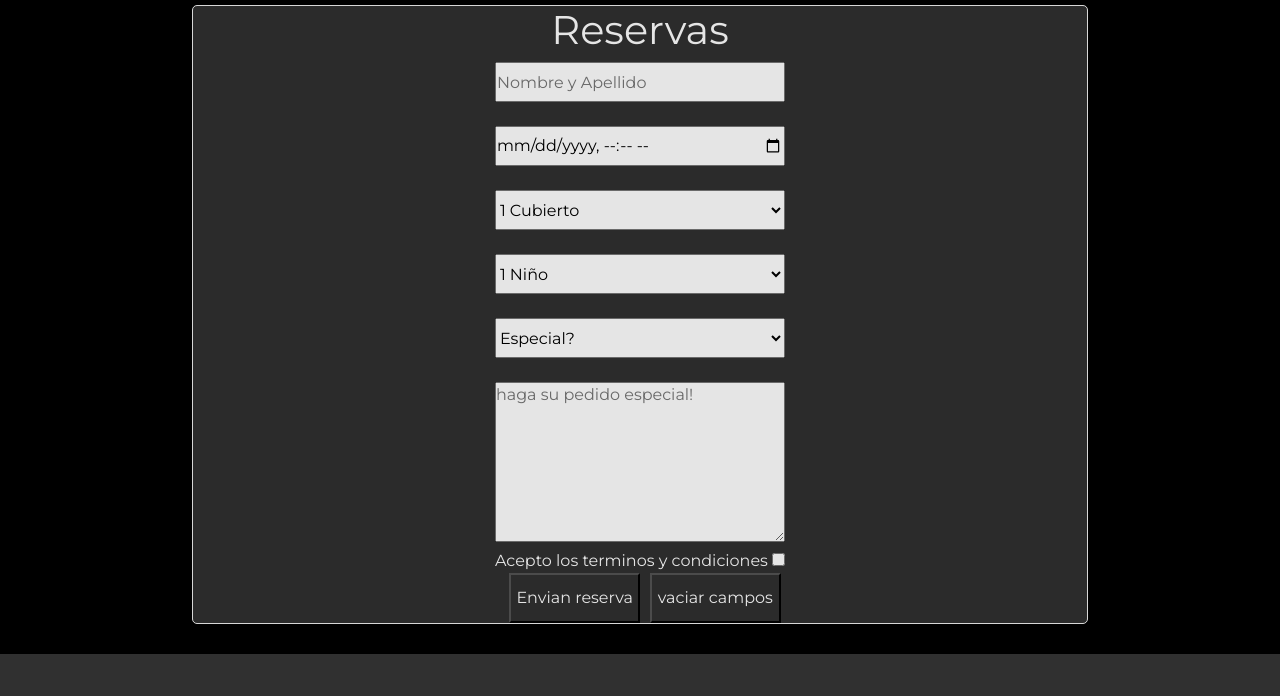
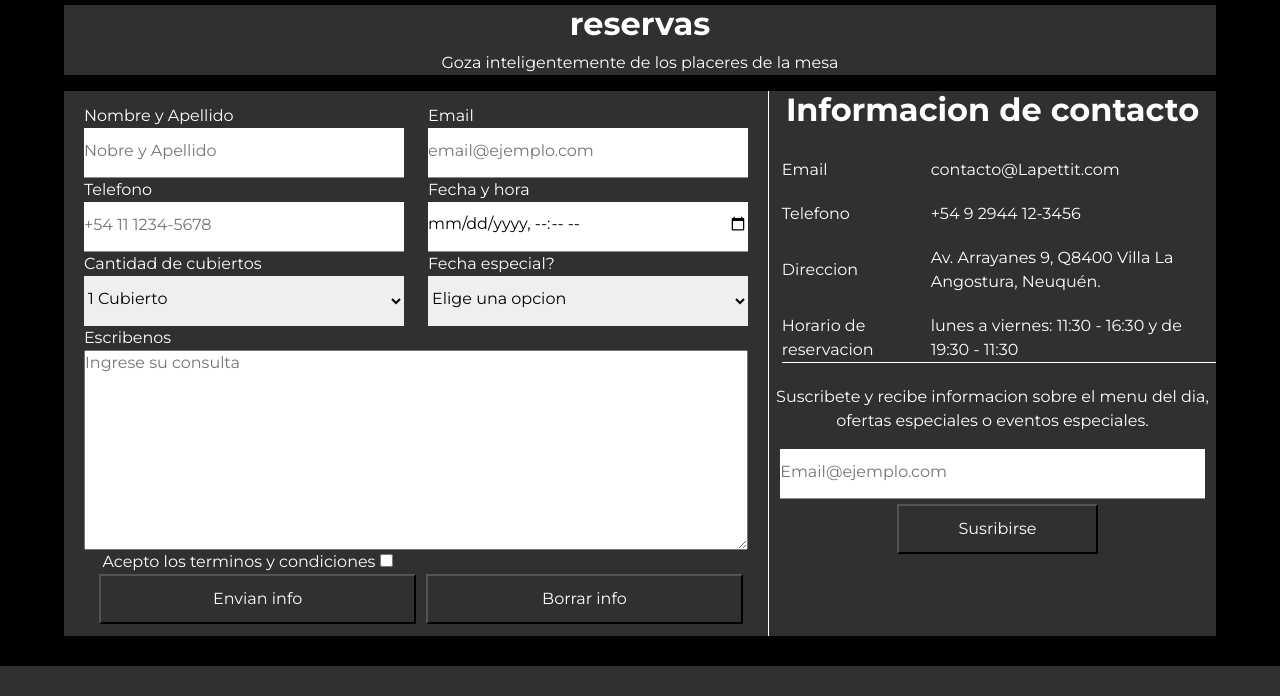
Before and after one commit to braianfloresvla/proyectocoder, a website: page sections/reservas.html in a window 1280 px wide. Shown: the part 89-785 px from the top of the page. Drawn offline with nearby package versions, Linux system fonts and the light colour scheme.

Commit message:
reservas

```diff
--- a/scss/layout/_@Media.scss
+++ b/scss/layout/_@Media.scss
@@ -55,6 +55,11 @@
         height: 640px;
         margin-bottom: 10px;
     }
+    .hijoReserva1{
+        width: 90%;
+        height: 765px;
+        margin-bottom: 10px;
+    }
     .infoFormulario{
         background-color: $fondoGris;
         width: 90%;
--- a/scss/layout/_fomularios.scss
+++ b/scss/layout/_fomularios.scss
@@ -153,3 +153,16 @@ div.infoFormulario{
     width: 90%;
     margin-left: 5%;
 }
+
+/* reservas */
+.hijoReserva1{
+    background-color: $fondoGris;
+    width: 55vw;
+    height: 545px;
+}
+
+.h1Formularios{
+    font-weight: bold;
+    font-size: 2rem;
+    text-align: center;
+}
--- a/sections/reservas.html
+++ b/sections/reservas.html
@@ -11,52 +11,75 @@
     <!-- iconos -->
     <script src="https://kit.fontawesome.com/e57cb816f9.js" crossorigin="anonymous"></script>
 </head>
-<body class="gridReservas">
+<body>
     <header class="divHeader">
             <nav class="navbar navbar-expand-lg navbar-dark bg-dark">
                     <div class="container-fluid">
-            <a class="navbar-brand" href="../index.html"><img src="../images/logo.png" class="logo center" alt="LePettit"></a>
-            <button class="navbar-toggler" type="button" data-bs-toggle="collapse" data-bs-target="#navbarNav" aria-controls="navbarNav" aria-expanded="false" aria-label="Toggle navigation">
+                            <a class="navbar-brand" href="../index.html"><img src="../images/logo.png"
+                                            class="logo center" alt="LePettit"></a>
+                            <button class="navbar-toggler" type="button" data-bs-toggle="collapse"
+                                    data-bs-target="#navbarNav" aria-controls="navbarNav" aria-expanded="false"
+                                    aria-label="Toggle navigation">
                                     <span class="navbar-toggler-icon"></span>
                             </button>
                             <div class="collapse navbar-collapse testnav" id="navbarNav">
                                     <ul class="navbar-nav">
                                             <li class="nav-item">
-                        <a class="nav-link active navboostrap" aria-current="page" href="../index.html">Inicio</a>
+                                                    <a class="nav-link active navboostrap" aria-current="page"
+                                                            href="../index.html">Inicio</a>
                                             </li>
                                             <li class="nav-item ">
                                                     <a class="nav-link navboostrap" href="menu.html">Menu</a>
                                             </li>
                                             <li class="nav-item">
-                        <a class="nav-link navboostrap" href="reservas.html">Reservas</a>
+                                                    <a class="nav-link navboostrap"
+                                                            href="reservas.html">Reservas</a>
                                             </li>
                                             <li class="nav-item">
                                                     <a class="nav-link navboostrap" href="galeria.html">Galeria</a>
                                             </li>
                                             <li class="nav-item">
-                        <a class="nav-link navboostrap" href="contactanos.html">Contactacos</a>
+                                                    <a class="nav-link navboostrap"
+                                                            href="contactanos.html">Contactacos</a>
                                             </li>
                                             <li class="nav-item navboostrap">
-                        <a class="nav-link navboostrap" href="nosotros.html">Nosotros</a>
+                                                    <a class="nav-link navboostrap"
+                                                            href="nosotros.html">Nosotros</a>
                                             </li>
                                     </ul>
                             </div>
                     </div>
             </nav>
     </header>
-    <section class="reservasForm jello-horizontal">
-        <form>
-            <h1 class="h1reservas">Reservas</h1>
+    <section class="seccionformulario">
+            <div class="principalContactanos">
+            <h1 class="h1Formularios">reservas</h1>
+            <p>Goza inteligentemente de los placeres de la mesa</p>
+            </div>
+            <form class="contenedoresContactanos">
+                    <div class="hijoReserva1">
+                            <div class="contenedorCampos">
                                     <div>
-                <input class="stiloForm" type="text" name="Nombre_Apellido" placeholder="Nombre y Apellido" required/>
+                                            <label>Nombre y Apellido</label>
+                                            <input type="text" name="nombreApellido" required
+                                                    placeholder="Nobre y Apellido">
                                     </div>
-            <br>
                                     <div>
-                <input class="stiloForm" type="datetime-local" name="FechaHora" required/>
+                                            <label>Email</label>
+                                            <input type="text" name="email" required
+                                                    placeholder="email@ejemplo.com">
                                     </div>
-            <br>
                                     <div>
-                <select class="stiloForm" name="Cubiertos" required>
+                                            <label>Telefono</label>
+                                            <input type="number" name="telefono" placeholder="+54 11 1234-5678">
+                                    </div>
+                                    <div>
+                                        <label>Fecha y hora</label>
+                                        <input type="datetime-local" name="fechaHora">
+                                    </div>
+                                    <div>
+                                            <label>Cantidad de cubiertos</label>
+                                            <select name="cubiertos" id="cubiertos">
                                                 <option value="1 Cubiertos">1 Cubierto</option>
                                                 <option value="2 Cubiertos">2 Cubiertos</option>
                                                 <option value="3 Cubiertos">3 Cubiertos</option>
@@ -65,20 +88,10 @@
                                                 <option value="Mas Cubiertos">Mas Cubiertos</option>
                                             </select>
                                     </div>
-            <br>
                                     <div>
-                <select class="stiloForm" name="niños" required>
-                    <option value="1 niño">1 Niño</option>
-                    <option value="2 niños">2 Niños</option>
-                    <option value="3 niños">3 Niños</option>
-                    <option value="4 niños">4 Niños</option>
-                    <option value="Mas niños">Mas niños</option>
-                </select>
-            </div>
-            <br>
-            <div>
-                <select class="stiloForm" name="especial" required>
-                    <option value="2 niños">Especial?</option>
+                                        <label>Fecha especial?</label>
+                                        <select name="evento" id="evento">
+                                            <option value="2 niños">Elige una opcion</option>
                                             <option value="1 cumpleaños">Cumpleaños</option>
                                             <option value="aniversario">Aniversario</option>
                                             <option value="propocicion">Propocicion</option>
@@ -86,15 +99,48 @@
                                             <option value="otros">Otros</option>
                                         </select>
                                     </div>
-            <br>
-            <textarea class="txtArea" type="text" name="Pedido" placeholder="haga su pedido especial!"></textarea>
-            <br>
+                            </div>
+                            <div class="campoTexto">
+                                    <label>Escribenos</label>
+                                    <textarea type="text" name="contactanos" placeholder="Ingrese su consulta"
+                                            required></textarea>
+                            </div>
+                            <div class="check">
                                     <label for="acepta">Acepto los terminos y condiciones</label>
                                     <input type="checkbox" name="Acepta" value="1" required>
-            <br>
+                            </div>
                             <div class="divbotones">
-                <input class="botonerForm" type="submit" value="Envian reserva">
-                <input class="botonerForm" type="reset" value="vaciar campos">
+                                    <input class="botonerForm" type="submit" value="Envian info">
+                                    <input class="botonerForm" type="reset" value="Borrar info">
+                            </div>
+                    </div>
+                    <div class="infoFormulario">
+                            <h1>Informacion de contacto</h1>
+                            <table class="tablaFormulario">
+                                    <tr>
+                                            <td>Email</td>
+                                            <td>contacto@Lapettit.com</td>
+                                    </tr>
+                                    <tr>
+                                            <td>Telefono</td>
+                                            <td>+54 9 2944 12-3456</td>
+                                    </tr>
+                                    <tr>
+                                            <td>Direccion</td>
+                                            <td>Av. Arrayanes 9, Q8400 Villa La Angostura, Neuquén.</td>
+                                    </tr>
+                                    <tr>
+                                        <td>Horario de reservacion</td>
+                                        <td>lunes a viernes: 11:30 - 16:30 y de 19:30 - 11:30</td>
+                                </tr>
+                            </table>
+                            <div class="contenedorSub">
+                                    <p class="parrafoSub">Suscribete y recibe informacion sobre el menu del dia,
+                                            ofertas especiales o eventos especiales.</p>
+                                    <input type="text" class="camposSub" name="nombreApellido" required
+                                            placeholder="Email@ejemplo.com">
+                                    <input class="botonSub" type="submit" value="Susribirse">
+                            </div>
                     </div>
             </form>
     </section>
@@ -113,15 +159,18 @@
                             <p>lunes a viernes: 11:30 - 16:30 y de 19:30 - 11:30</p>
                             <p>sabado: 11:30 - 16:30</p>
                             <p>Domingo: <b>cerrado</b></p>
-                <p>consultar disponibilidad o hace tu <a href="./sections/reservas.html" class="footerReserva">reserva</a></p>
+                            <p>consultar disponibilidad o hace tu <a href="./sections/reservas.html"
+                                            class="footerReserva">reserva</a></p>
                     </div>
                     <div class="box">
                             <h2>SIGUENOS</h2>
                             <div class="redSocial">
                                     <a href="https://www.facebook.com/" class="fa fa-facebook" target="_blank"></a>
-                    <a href="https://www.instagram.com/" class="fa fa-instagram" target="_blank"></a>
+                                    <a href="https://www.instagram.com/" class="fa fa-instagram"
+                                            target="_blank"></a>
                                     <a href="https://twitter.com/" class="fa fa-twitter" target="_blank"></a>
-                    <a href="https://web.whatsapp.com/" class="fa-brands fa-whatsapp" target="_blank"></a>
+                                    <a href="https://web.whatsapp.com/" class="fa-brands fa-whatsapp"
+                                            target="_blank"></a>
                             </div>
                     </div>
             </div>
@@ -129,6 +178,10 @@
                     <small>&copy; 2022 <b>Lapettit</b> - Todos los derechos reservados</small>
             </div>
     </footer>
-    <script src="https://cdn.jsdelivr.net/npm/bootstrap@5.1.3/dist/js/bootstrap.bundle.min.js" integrity="sha384-ka7Sk0Gln4gmtz2MlQnikT1wXgYsOg+OMhuP+IlRH9sENBO0LRn5q+8nbTov4+1p" crossorigin="anonymous"></script>
+    <script src="https://cdn.jsdelivr.net/npm/bootstrap@5.1.3/dist/js/bootstrap.bundle.min.js"
+            integrity="sha384-ka7Sk0Gln4gmtz2MlQnikT1wXgYsOg+OMhuP+IlRH9sENBO0LRn5q+8nbTov4+1p"
+            crossorigin="anonymous">
+    </script>
 </body>
+
 </html>
```
Also changed, not shown: style/style.css. Lines whose indentation alone changed are shown as unchanged.
